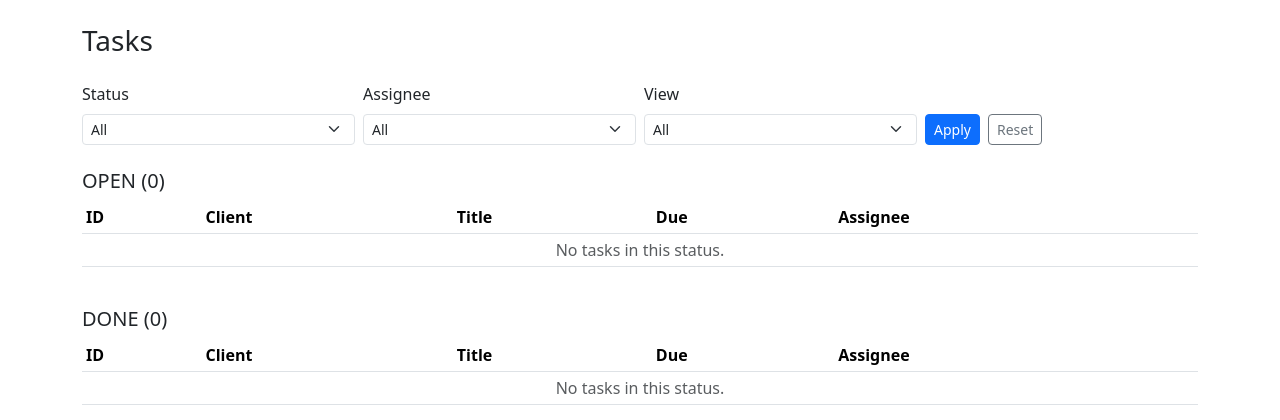
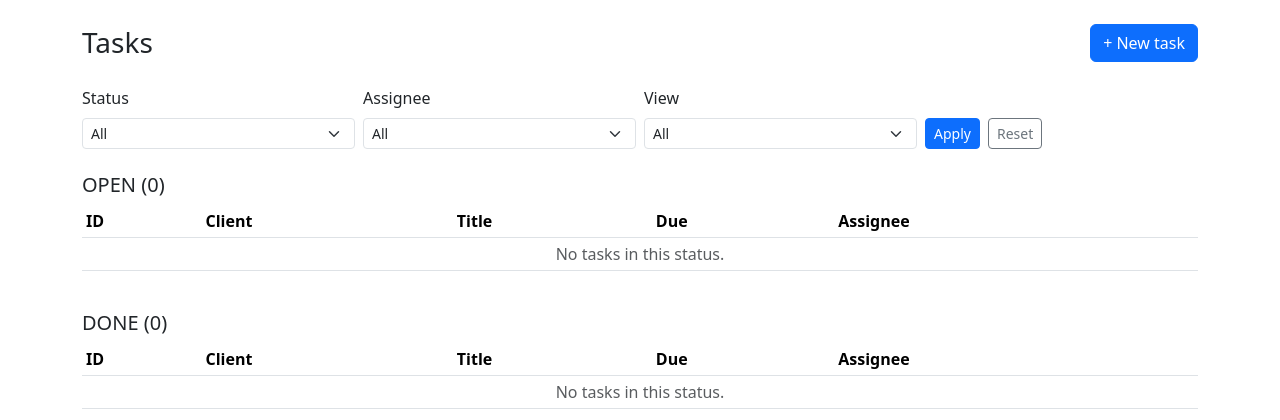
Before and after one commit to nielmeyer1962-maker/dj-meyer-pms, a Flask app: page /dashboard/tasks/ in a window 1280 px wide. Shown: the part 56-476 px from the top of the page. Run offline with Flask 3, Linux system fonts and the light colour scheme.

Commit message:
Ticket 3g Chunk 2: add task create/edit form
Add task_new and task_edit routes with a shared form.html template, per-request client/assignee choice population, and active-list membership validation mirroring the dashboard patterns. Hoist the Staff import to module level in the test to fix ruff UP037/F821.

Co-Authored-By: Claude Opus 4.8 <noreply@anthropic.com>

```diff
--- a/app/tasks/routes.py
+++ b/app/tasks/routes.py
@@ -1,11 +1,14 @@
 from __future__ import annotations
 
-from flask import Blueprint, render_template, request
+from flask import Blueprint, flash, redirect, render_template, request, url_for
 from sqlalchemy.orm import selectinload
 
 from app.extensions import db
+from app.models.client import Client
+from app.models.staff import Staff
 from app.models.task import Task, TaskStatus
 from app.services.tasks.predicates import is_overdue, overdue_filter
+from app.tasks.forms import TaskForm
 from app.utils.dates import today_sast
 from app.utils.staff import UNASSIGNED_SENTINEL, get_active_staff
 
@@ -83,3 +86,108 @@ def task_detail(task_id: int):
         today=today_sast(),
         is_overdue=is_overdue,
     )
+
+
+def _active_clients() -> list[Client]:
+    """Active clients, ordered by legal_name — the live list the task form's
+    client_id select is validated against (mirrors get_active_staff)."""
+    return db.session.scalars(
+        db.select(Client).where(Client.active.is_(True)).order_by(Client.legal_name)
+    ).all()
+
+
+def _populate_task_form_choices(
+    form: TaskForm, active_clients: list[Client], active_staff: list[Staff]
+) -> None:
+    """Inject per-request choices for the two SelectFields. Both carry
+    validate_choice=False; membership is enforced in the route by
+    _assignment_targets_valid against these same live lists."""
+    form.client_id.choices = [
+        (
+            str(c.id),
+            c.legal_name if not c.trading_name else f"{c.legal_name} ({c.trading_name})",
+        )
+        for c in active_clients
+    ]
+    form.assignee_id.choices = [("", "— Unassigned —")] + [
+        (str(s.id), f"{s.code} — {s.full_name}") for s in active_staff
+    ]
+
+
+def _assignment_targets_valid(
+    form: TaskForm, active_clients: list[Client], active_staff: list[Staff]
+) -> bool:
+    """Reject a client_id/assignee_id not in the current active lists. Attaches
+    field-level errors so they render inline like any other validation error."""
+    ok = True
+    if form.client_id.data not in {str(c.id) for c in active_clients}:
+        form.client_id.errors.append("Select a current client.")
+        ok = False
+    if form.assignee_id.data and form.assignee_id.data not in {str(s.id) for s in active_staff}:
+        form.assignee_id.errors.append("Select a current staff member.")
+        ok = False
+    return ok
+
+
+@bp.route("/new", methods=["GET", "POST"])
+def task_new():
+    form = TaskForm()
+    active_clients = _active_clients()
+    active_staff = get_active_staff()
+    _populate_task_form_choices(form, active_clients, active_staff)
+
+    if form.validate_on_submit() and _assignment_targets_valid(form, active_clients, active_staff):
+        task = Task(
+            client_id=int(form.client_id.data),
+            title=form.title.data,
+            due_date=form.due_date.data,
+            description=form.description.data or None,
+            assignee_id=int(form.assignee_id.data) if form.assignee_id.data else None,
+            notes=form.notes.data or None,
+            requested_by=form.requested_by.data or None,
+        )
+        db.session.add(task)
+        db.session.commit()
+        flash(f"Task created: {task.title}", "success")
+        return redirect(url_for("tasks.task_detail", task_id=task.id))
+
+    return render_template(
+        "tasks/form.html",
+        form=form,
+        title="New task",
+        cancel_url=url_for("tasks.list_tasks"),
+    )
+
+
+@bp.route("/<int:task_id>/edit", methods=["GET", "POST"])
+def task_edit(task_id: int):
+    task = db.get_or_404(Task, task_id)
+    form = TaskForm(obj=task)
+    active_clients = _active_clients()
+    active_staff = get_active_staff()
+    _populate_task_form_choices(form, active_clients, active_staff)
+
+    if request.method == "GET":
+        # SelectField matches its string choice values, not the int FK columns
+        # that obj= copied in (mirrors edit_client's enum-name coercion).
+        form.client_id.data = str(task.client_id)
+        form.assignee_id.data = str(task.assignee_id) if task.assignee_id else ""
+
+    if form.validate_on_submit() and _assignment_targets_valid(form, active_clients, active_staff):
+        task.client_id = int(form.client_id.data)
+        task.title = form.title.data
+        task.due_date = form.due_date.data
+        task.description = form.description.data or None
+        task.assignee_id = int(form.assignee_id.data) if form.assignee_id.data else None
+        task.notes = form.notes.data or None
+        task.requested_by = form.requested_by.data or None
+        db.session.commit()
+        flash(f"Task updated: {task.title}", "success")
+        return redirect(url_for("tasks.task_detail", task_id=task.id))
+
+    return render_template(
+        "tasks/form.html",
+        form=form,
+        title="Edit task",
+        cancel_url=url_for("tasks.task_detail", task_id=task.id),
+    )
--- a/app/templates/tasks/detail.html
+++ b/app/templates/tasks/detail.html
@@ -45,4 +45,8 @@
   <dt class="col-sm-3">Notes</dt>
   <dd class="col-sm-9" style="white-space: pre-wrap;">{{ task.notes or "—" }}</dd>
 </dl>
+
+<div class="mt-3">
+  <a href="{{ url_for('tasks.task_edit', task_id=task.id) }}" class="btn btn-outline-secondary">Edit</a>
+</div>
 {% endblock %}
--- a/app/templates/tasks/list.html
+++ b/app/templates/tasks/list.html
@@ -1,7 +1,10 @@
 {% extends "base.html" %}
 {% block title %}Tasks — DJ Meyer PMS{% endblock %}
 {% block content %}
-<h1 class="h3 mb-4">Tasks</h1>
+<div class="d-flex justify-content-between align-items-center mb-4">
+  <h1 class="h3 mb-0">Tasks</h1>
+  <a href="{{ url_for('tasks.task_new') }}" class="btn btn-primary">+ New task</a>
+</div>
 
 <form method="get" class="row g-2 mb-4">
   <div class="col-md-3">
```
Also changed, not shown: app/templates/tasks/form.html (added, +69 -0 lines), tests/tasks/test_routes.py (+110 -0 lines).
